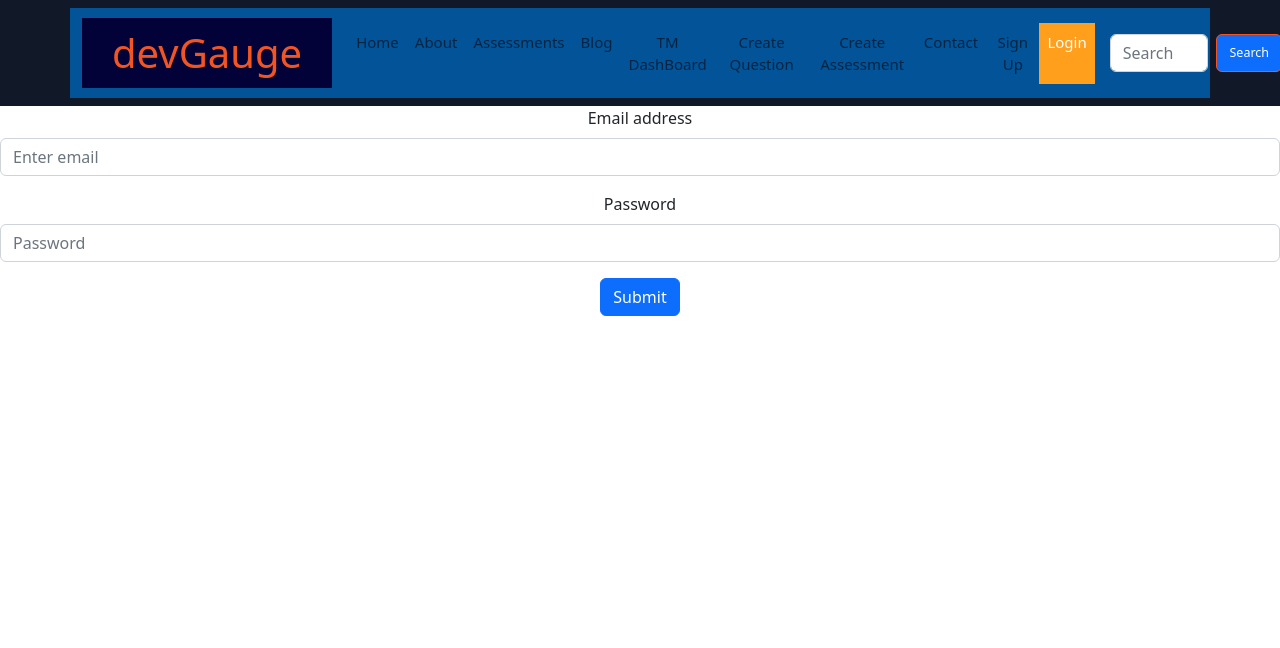
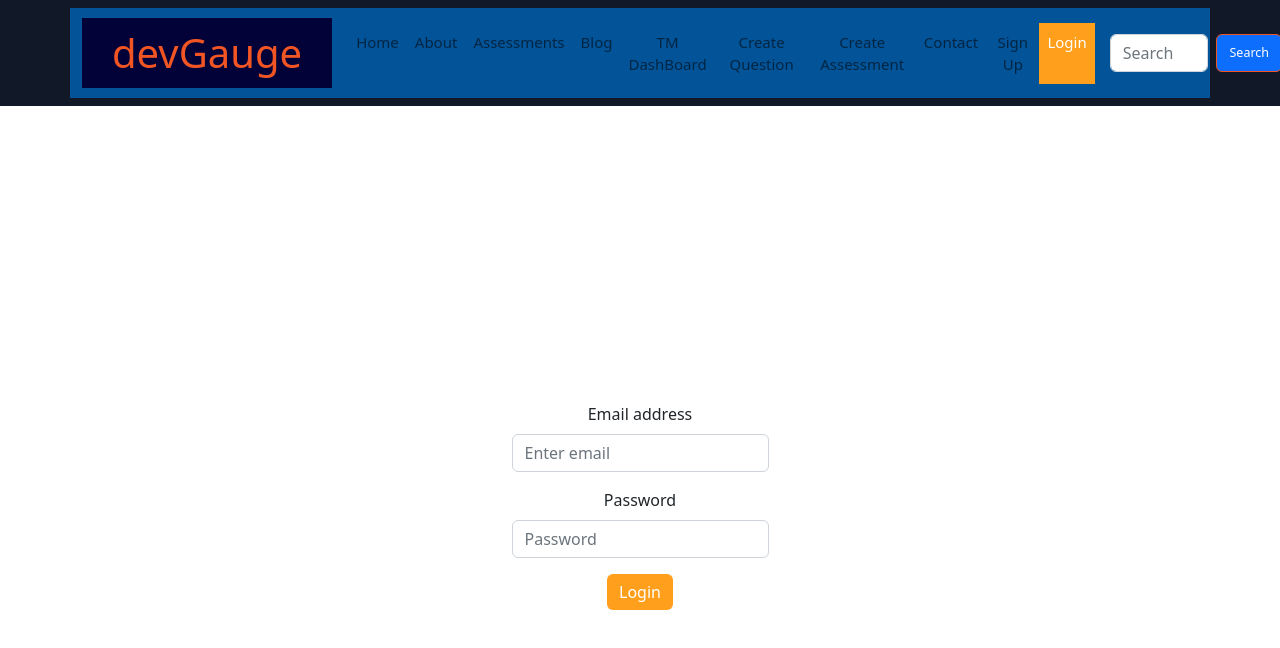
Before and after one commit to martwebber/devgauge, a React (Create React App) app in the folder frontend/: page /login in a window 1280 px wide. Shown: the top 648 px of the page. Built offline with nearby package versions, Linux system fonts and the light colour scheme.

Commit message:
user authorization

```diff
--- a/frontend/src/App.js
+++ b/frontend/src/App.js
@@ -4,11 +4,13 @@ import './App.css';
 import { NavBar } from './components/navbar/NavBar';
 import { Assessments } from './pages/assessments';
 import { Dashboard } from './pages/dashboard';
+import { CreateAssessment } from './pages/dashboard/createassessment';
+import { CreateQuestion } from './pages/dashboard/createquestion';
 import { Login } from './pages/login/LoginForm';
 import { SignUp } from './pages/signup/signupform';
 
 function App() {
-
+const [user, setUser] = useState(null)
 
   return (
     <div className="App">
@@ -16,14 +18,16 @@ function App() {
       <Routes>
       <Route path="/" ></Route>
       <Route path="about" ></Route>
-      <Route path="assessments" element={<Assessments/>}></Route>
+      <Route path="assessments" element={<Assessments user={user}/>}></Route>
       <Route path="question" ></Route>
       <Route path="tm" ></Route>
       <Route path="assessment" ></Route>
+      <Route path="create-assessment" element={<CreateAssessment/>}></Route>
+      <Route path="create-question" element={<CreateQuestion/>}></Route>
       <Route path="blog" ></Route>
       <Route path="contacts" ></Route>
       <Route path="signup" element={<SignUp/>}></Route>
-      <Route path="login" element={<Login/>}></Route>
+      <Route path="login" element={<Login setUser={setUser}/>}></Route>
       <Route path="dashboard" element={<Dashboard/>}></Route>
       </Routes>
     </div>
--- a/frontend/src/components/navbar/NavBar.jsx
+++ b/frontend/src/components/navbar/NavBar.jsx
@@ -24,8 +24,8 @@ export const NavBar = () => {
         <Nav.Link as={Link} to="/assessments">Assessments</Nav.Link>
         <Nav.Link as={Link} to="/blog">Blog</Nav.Link>
         <Nav.Link as={Link} to="/tm">TM DashBoard</Nav.Link>
-        <Nav.Link as={Link} to="/question">Create Question</Nav.Link>
-        <Nav.Link as={Link} to="/assessment">Create Assessment</Nav.Link>
+        <Nav.Link as={Link} to="/create-question">Create Question</Nav.Link>
+        <Nav.Link as={Link} to="/create-assessment">Create Assessment</Nav.Link>
         <Nav.Link as={Link} to="/contact">Contact</Nav.Link>
         <Nav.Link as={Link} to="/signup">Sign Up</Nav.Link>
         <Nav.Link as={Link} to="/login"className='login-btn' >Login  </Nav.Link>
--- a/frontend/src/pages/assessments/index.jsx
+++ b/frontend/src/pages/assessments/index.jsx
@@ -1,18 +1,11 @@
 import React from 'react'
 import TMDashBoard from '../dashboard/TMDashBoard'
-import CreateNewQuestionForm from '../questions/CreateNewQuestionForm'
-import CreateAssessmentForm from './CreateAssessmentForm'
 
 export const Assessments = () => {
   return (
     <div>
       <div>Assessments</div>
-      <div>
-      <CreateNewQuestionForm/>
-      </div><br/><br/>
-      <div>
-      <CreateAssessmentForm />
-      </div>
+
       <div>
       <TMDashBoard />
       </div>
--- a/frontend/src/pages/dashboard/TMDashBoard.js
+++ b/frontend/src/pages/dashboard/TMDashBoard.js
@@ -2,16 +2,21 @@ import React, {useEffect, useState} from "react";
 import "../questions/Question.css";
 import TMCard from "./TMCard"
 
-function TMDashBoard() {
+function TMDashBoard({user}) {
 
 
 const[assessment, setAssessment] = useState([])
+console.log(user)
+useEffect(() => {
 
-useEffect(() => {
-    fetch("/assessments")
+  const config = {
+    headers:{
+      Authorization: 'Bearer ' + localStorage.getItem('token')    }
+  }
+    fetch("/assessments",config)
     .then((res) => res.json())
     .then((data) => {
-        console.log(data)
+        console.log(config)
         setAssessment(data)
     })
 }, [])
--- /dev/null
+++ b/frontend/src/pages/dashboard/createassessment.jsx
@@ -0,0 +1,16 @@
+import React from 'react'
+import CreateAssessmentForm from '../assessments/CreateAssessmentForm'
+
+export const CreateAssessment = () => {
+  return (
+    <div>
+      <div>Create Assessment</div>
+<br/><br/>
+      <div>
+      <CreateAssessmentForm />
+      </div>
+
+    </div>
+
+  )
+}
--- /dev/null
+++ b/frontend/src/pages/dashboard/createquestion.jsx
@@ -0,0 +1,16 @@
+import React from 'react'
+import CreateNewQuestionForm from '../questions/CreateNewQuestionForm'
+
+export const CreateQuestion = () => {
+  return (
+    <div>
+      <div>Create a Question</div>
+<br/><br/>
+<div>
+      <CreateNewQuestionForm/>
+      </div>
+
+    </div>
+
+  )
+}
--- a/frontend/src/pages/login/LoginForm.jsx
+++ b/frontend/src/pages/login/LoginForm.jsx
@@ -1,20 +1,57 @@
 import React from 'react'
-import { Form, Button } from 'react-bootstrap';
+import { useState } from 'react';
+import { Form, Button, Col } from 'react-bootstrap';
+import { useNavigate } from 'react-router-dom';
+import useForm from '../../hooks/useForm';
+import './login.css'
 
-export const Login = () => {
+export const Login = ({setUser}) => {
+ const [inputdata, handleChange] = useForm();
+
+ let navigate = useNavigate();
+
+ const handleSubmit = e =>{
+   e.preventDefault();
+
+   fetch('/login',{
+     method:"POST",
+     headers:{
+       'Content-Type':'application/json'
+     },
+     body:JSON.stringify({
+       email:inputdata.email,
+       password:inputdata.password
+     })
+   })
+   .then(response=>response.json())
+   .then(res=>{
+     console.log(res)
+     setUser(res);
+     localStorage.setItem("token",res.jwt)
+     navigate('/assessments')
+   })
+   .catch(err=>{
+     console.log(err)
+   })
+ }
    return (
        <div className="login-form">
-            <Form>
+           <Form onSubmit={handleSubmit}>
+           <Col xs={12}>
          <Form.Group className="mb-3" controlId="formBasicEmail">
            <Form.Label>Email address</Form.Label>
-            <Form.Control type="email" placeholder="Enter email" />
+           <Form.Control type="email" name="email" onChange={handleChange} placeholder="Enter email" />
          </Form.Group>
+         </Col>
+         <Col xs={12}>
+
          <Form.Group className="mb-3" controlId="formBasicPassword">
            <Form.Label>Password</Form.Label>
-            <Form.Control type="password" placeholder="Password" />
+           <Form.Control type="password" name="password" onChange={handleChange} placeholder="Password" />
          </Form.Group>
-          <Button variant="primary" type="submit">
-            Submit
+         </Col>
+         <Button id="login-button" type="submit">
+           Login
          </Button>
        </Form>
        </div>
--- /dev/null
+++ b/frontend/src/pages/login/login.css
@@ -0,0 +1,13 @@
+.login-form{
+    display: flex;
+    align-items: center;
+    justify-content: center;
+    height: 100vh;
+   background-size: cover;
+    background-position: center;
+}
+
+#login-button{
+    background-color: #FF9F1B;
+    border:#FF9F1B;
+}
```
Also changed, not shown: frontend/src/auth/auth-header.js (added, +11 -0 lines), frontend/src/pages/home/home.jsx (added, +8 -0 lines). Lines whose indentation alone changed are shown as unchanged.
